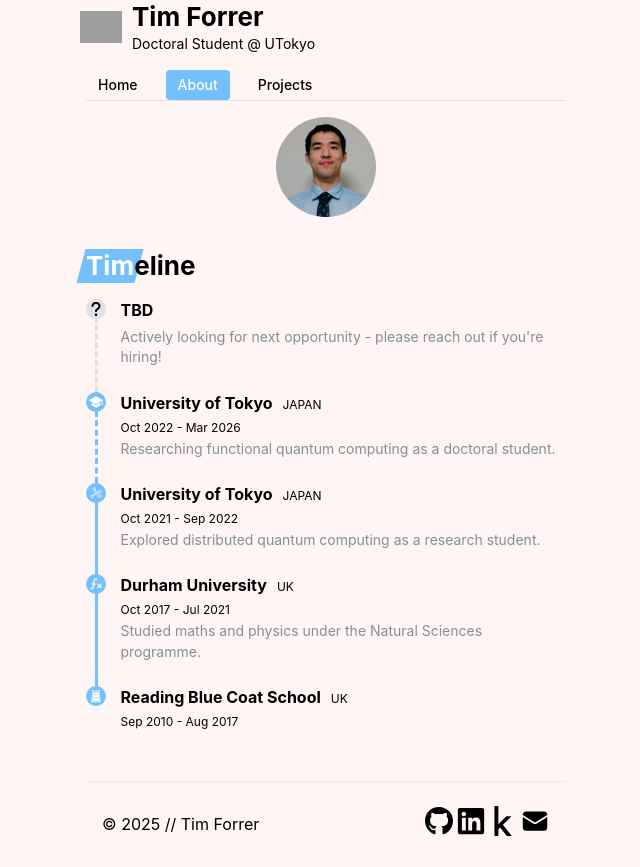
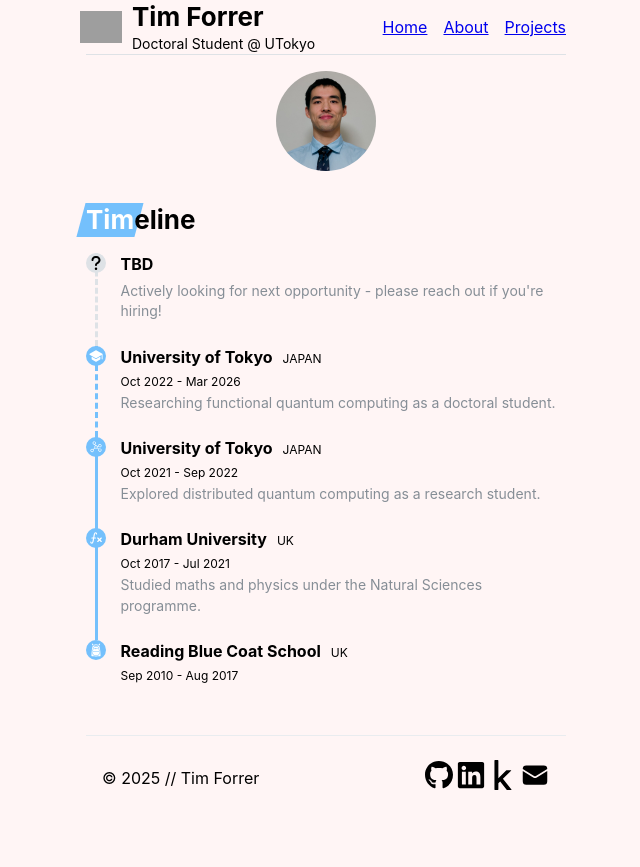
Before and after one commit to tim-forrer/website, a Next.js app: page /about in a window 1280 px wide. Shown: the whole page, without its empty margins (314-954 px from the left). After the commit the page ends 821 px from the top, so only its background shows below. Built offline with nearby package versions, Linux system fonts and the light colour scheme; grey boxes are pictures that could not be loaded.

Commit message:
alter link behaviour and appearance

```diff
--- a/components/HeaderSimple.module.css
+++ b/components/HeaderSimple.module.css
@@ -2,24 +2,3 @@
   margin-bottom: var(--mantine-spacing-md);
   border-bottom: 1px solid light-dark(var(--mantine-color-gray-3), var(--mantine-color-dark-4));
 }
-
-.link {
-  display: block;
-  line-height: 1;
-  padding: 8px 12px;
-  border-radius: var(--mantine-radius-sm);
-  text-decoration: none;
-  color: light-dark(black, var(--mantine-color-dark-0));
-  font-size: var(--mantine-font-size-sm);
-  font-weight: 500;
-
-  @mixin hover {
-    background-color: light-dark(var(--mantine-color-blue-3), var(--mantine-color-dark-6));
-    color: var(--mantine-color-white);
-  }
-
-  [data-mantine-color-scheme] &[data-active] {
-    background-color: var(--mantine-color-blue-3);
-    color: var(--mantine-color-white);
-  }
-}
--- a/components/HeaderSimple.tsx
+++ b/components/HeaderSimple.tsx
@@ -12,20 +12,9 @@
 ];
 
 export default function HeaderSimple() {
-  const router = useRouter();
-  const currentLink = router.pathname.match(/^\/[^\/]+/)?.[0] || '/';
-  const [active, setActive] = useState(currentLink);
 
   const items = links.map((link) => (
-    <Link
-      key={link.label}
-      href={link.link}
-      className={classes.link}
-      data-active={active === link.link || undefined}
-      onClick={() => {
-        setActive(link.link);
-      }}
-    >
+    <Link key={link.label} href={link.link}>
       {link.label}
     </Link>
   ));
```
